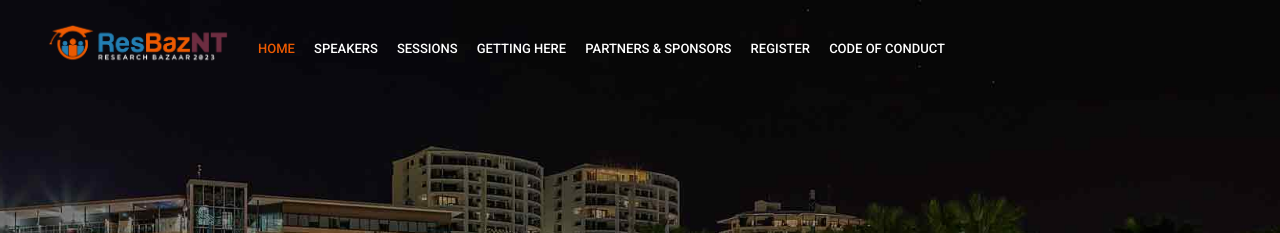
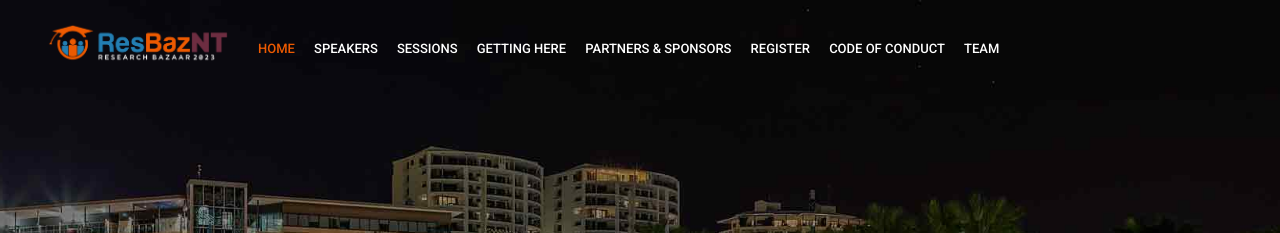
Before and after one commit to resbaznt/resbaz2023NT, a Jekyll site: the page built from index.html, in a window 1280 px wide. Shown: the top 233 px of the page. Built offline with Jekyll 4.4.1, drawn with Linux system fonts in a browser that asks for light colours; nearby versions of some CDN libraries; comment, search, counter and statistics services are not loaded.

Commit message:
Update _config.yml

```diff
--- a/_config.yml
+++ b/_config.yml
@@ -52,6 +52,7 @@ navigationLinks:
  - {permalink: "/registration/", text: "Register"}
 # - {link: "https://twitter.com/resbazqld", text: "Follow us for updates"}
  - {permalink: "/cod/", text: "Code of Conduct"}
+ - {permalink: "/team/", text: "Team"}
 #bottomNavigationLinks:
 # - {link: "https://docs.google.com/forms/d/e/1FAIpQLSfTwkZaRlKULFQrnY66P2MJSpYeUyS2eJ3RPcqMDNHy1QxmyA/viewform", text: "Contact us"}
 #rightNavigationButtons:
```
